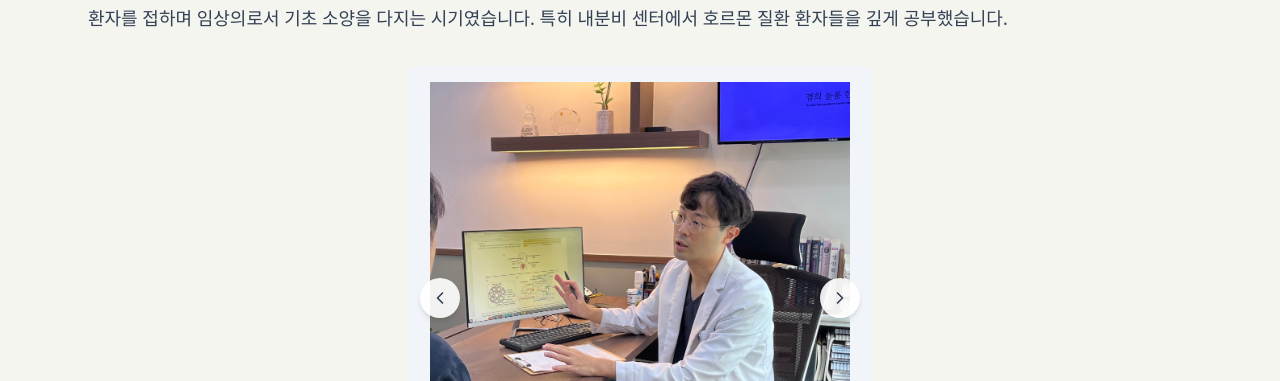
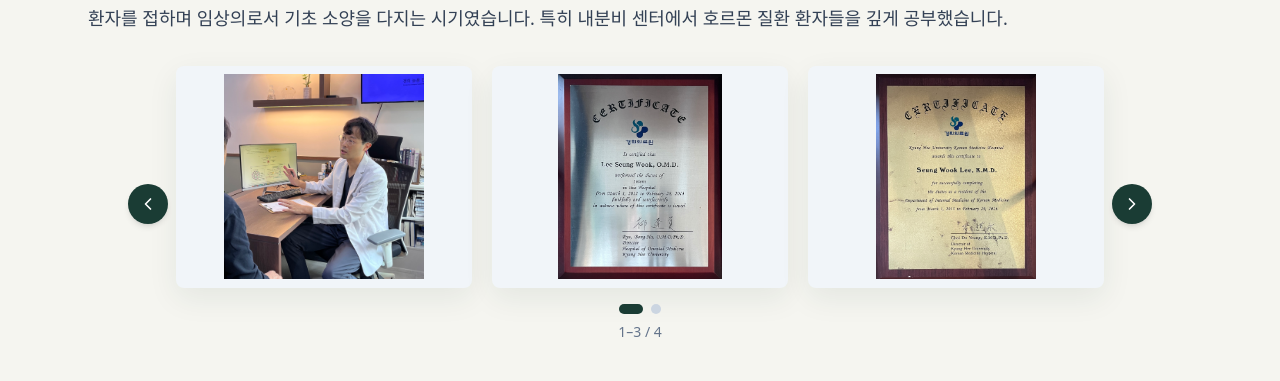
Before and after one commit to OnSWLee/neulsw, a Next.js app in the folder frontend/: page /doctor in a window 1280 px wide. Shown: the part 419-800 px from the top of the page. Built offline with nearby package versions, Linux system fonts and the light colour scheme; no server answers; a web font is replaced by a local one.

Commit message:
About me 사진을 나란히 보이게 하고 홈 프로필 잘림을 고친다.

```diff
--- a/frontend/src/pages/DoctorProfile.tsx
+++ b/frontend/src/pages/DoctorProfile.tsx
@@ -1,4 +1,4 @@
-import { useState } from "react";
+import { useEffect, useState } from "react";
 import clsx from "clsx";
 
 type AboutSection = {
@@ -82,35 +82,79 @@ function resolveImageSrc(src: string, attempt = 0) {
   return src;
 }
 
+function useVisibleSlideCount() {
+  const [count, setCount] = useState(1);
+
+  useEffect(() => {
+    const update = () => {
+      if (window.matchMedia("(min-width: 1024px)").matches) setCount(3);
+      else if (window.matchMedia("(min-width: 640px)").matches) setCount(2);
+      else setCount(1);
+    };
+    update();
+    window.addEventListener("resize", update);
+    return () => window.removeEventListener("resize", update);
+  }, []);
+
+  return count;
+}
+
 function SectionImageCarousel({ images, altPrefix }: { images: string[]; altPrefix: string }) {
-  const [index, setIndex] = useState(0);
+  const visibleCount = useVisibleSlideCount();
+  const [start, setStart] = useState(0);
   const [fallbackAttempt, setFallbackAttempt] = useState<Record<number, number>>({});
+  const maxStart = Math.max(0, images.length - visibleCount);
+  const canNavigate = images.length > visibleCount;
 
-  const goPrev = () => setIndex((current) => (current - 1 + images.length) % images.length);
-  const goNext = () => setIndex((current) => (current + 1) % images.length);
+  useEffect(() => {
+    setStart((current) => Math.min(current, maxStart));
+  }, [maxStart]);
+
+  const goPrev = () => setStart((current) => (current <= 0 ? maxStart : current - 1));
+  const goNext = () => setStart((current) => (current >= maxStart ? 0 : current + 1));
+
+  const visibleImages = images.slice(start, start + visibleCount);
 
   return (
-    <div className="mx-auto w-full max-w-[29rem]">
-      <div className="relative">
-        <div className="flex aspect-square w-full items-center justify-center rounded-lg bg-slate-100 p-3 md:p-4">
+    <div className="relative mx-auto w-full max-w-5xl px-8 md:px-12">
+      <div
+        className={clsx(
+          "grid gap-4 md:gap-5",
+          visibleCount === 1 && "grid-cols-1",
+          visibleCount === 2 && "grid-cols-2",
+          visibleCount === 3 && "grid-cols-3"
+        )}
+      >
+        {visibleImages.map((src, offset) => {
+          const imageIndex = start + offset;
+          return (
+            <div key={`${src}-${imageIndex}`} className="min-w-0">
+              <div className="flex aspect-[4/3] w-full items-center justify-center overflow-hidden rounded-lg bg-slate-100 p-2 shadow-card">
                 <img
-            src={resolveImageSrc(images[index], fallbackAttempt[index] ?? 0)}
-            alt={`${altPrefix} 사진 ${index + 1}`}
+                  src={resolveImageSrc(src, fallbackAttempt[imageIndex] ?? 0)}
+                  alt={`${altPrefix} 사진 ${imageIndex + 1}`}
                   className="max-h-full max-w-full object-contain"
                   onError={() => {
                     setFallbackAttempt((prev) => {
-                const nextAttempt = (prev[index] ?? 0) + 1;
+                      const nextAttempt = (prev[imageIndex] ?? 0) + 1;
                       if (nextAttempt > 2) return prev;
-                return { ...prev, [index]: nextAttempt };
+                      return { ...prev, [imageIndex]: nextAttempt };
                     });
                   }}
                 />
               </div>
+            </div>
+          );
+        })}
+      </div>
+
+      {canNavigate ? (
+        <>
           <button
             type="button"
             onClick={goPrev}
             aria-label="이전 사진"
-          className="absolute left-3 top-1/2 flex h-10 w-10 -translate-y-1/2 items-center justify-center rounded-full bg-white/90 text-slate-700 shadow-md transition hover:bg-white"
+            className="absolute left-0 top-1/2 flex h-10 w-10 -translate-y-1/2 items-center justify-center rounded-full bg-primary-700 text-white shadow-md transition hover:bg-primary-600"
           >
             <svg viewBox="0 0 24 24" className="h-5 w-5" fill="none" stroke="currentColor" strokeWidth="2">
               <path d="M15 6l-6 6 6 6" strokeLinecap="round" strokeLinejoin="round" />
@@ -120,29 +164,31 @@ function SectionImageCarousel({ images, altPrefix }: { images: string[]; altPref
             type="button"
             onClick={goNext}
             aria-label="다음 사진"
-          className="absolute right-3 top-1/2 flex h-10 w-10 -translate-y-1/2 items-center justify-center rounded-full bg-white/90 text-slate-700 shadow-md transition hover:bg-white"
+            className="absolute right-0 top-1/2 flex h-10 w-10 -translate-y-1/2 items-center justify-center rounded-full bg-primary-700 text-white shadow-md transition hover:bg-primary-600"
           >
             <svg viewBox="0 0 24 24" className="h-5 w-5" fill="none" stroke="currentColor" strokeWidth="2">
               <path d="M9 6l6 6-6 6" strokeLinecap="round" strokeLinejoin="round" />
             </svg>
           </button>
-      </div>
+        </>
+      ) : null}
+
       <div className="mt-4 flex items-center justify-center gap-2">
-        {images.map((_, dotIndex) => (
+        {Array.from({ length: maxStart + 1 }, (_, pageIndex) => (
           <button
-            key={dotIndex}
+            key={pageIndex}
             type="button"
-            aria-label={`${dotIndex + 1}번째 사진 보기`}
-            onClick={() => setIndex(dotIndex)}
+            aria-label={`${pageIndex + 1}번째 사진 묶음 보기`}
+            onClick={() => setStart(pageIndex)}
             className={clsx(
               "h-2.5 rounded-full transition",
-              dotIndex === index ? "w-6 bg-primary-700" : "w-2.5 bg-slate-300 hover:bg-slate-400"
+              pageIndex === start ? "w-6 bg-primary-700" : "w-2.5 bg-slate-300 hover:bg-slate-400"
             )}
           />
         ))}
       </div>
       <p className="mt-2 text-center text-sm text-slate-500">
-        {index + 1} / {images.length}
+        {start + 1}–{Math.min(start + visibleCount, images.length)} / {images.length}
       </p>
     </div>
   );
--- a/frontend/src/pages/Home.tsx
+++ b/frontend/src/pages/Home.tsx
@@ -6,11 +6,11 @@ function Home() {
       {/* 인사말 및 의사 소개 섹션 */}
       <section id="about-doctor" className="doctor-profile-section mx-auto max-w-6xl px-6 py-12 md:py-16">
         <div className="stagger-fade-in space-y-8 md:space-y-12">
-          <div className="mx-auto w-full max-w-sm overflow-hidden rounded-2xl bg-slate-200 shadow-card">
+          <div className="mx-auto w-full max-w-sm rounded-2xl bg-slate-100 shadow-card">
             <img
               src="/images/home/profile.jpg"
               alt="이승욱 대표원장"
-              className="aspect-[4/5] w-full object-cover"
+              className="h-auto w-full rounded-2xl object-contain"
               onError={(e) => {
                 const target = e.target as HTMLImageElement;
                 if (target.src.includes(".jpg")) {
```
Lines whose indentation alone changed are shown as unchanged.
